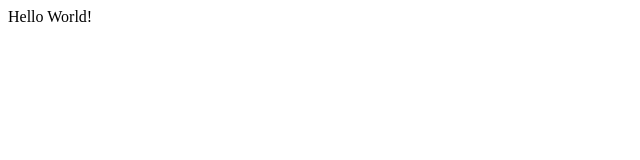
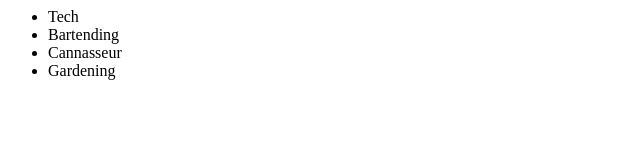
Before and after one commit to drewsmug/wiki, a plain HTML site: page index.html in a window 1280 px wide. Shown: the whole page, without its empty margins (0-640 px from the left). Drawn offline with Linux system fonts and the light colour scheme.

Commit message:
Added list of topics

```diff
--- a/index.html
+++ b/index.html
@@ -1,5 +1,10 @@
 <html>
 	<body>
-		Hello World!
+		<ul>
+			<li>Tech</li>
+			<li>Bartending</li>
+			<li>Cannasseur</li>
+			<li>Gardening</li>
+		</ul>
 	</body>
 </html>
```
